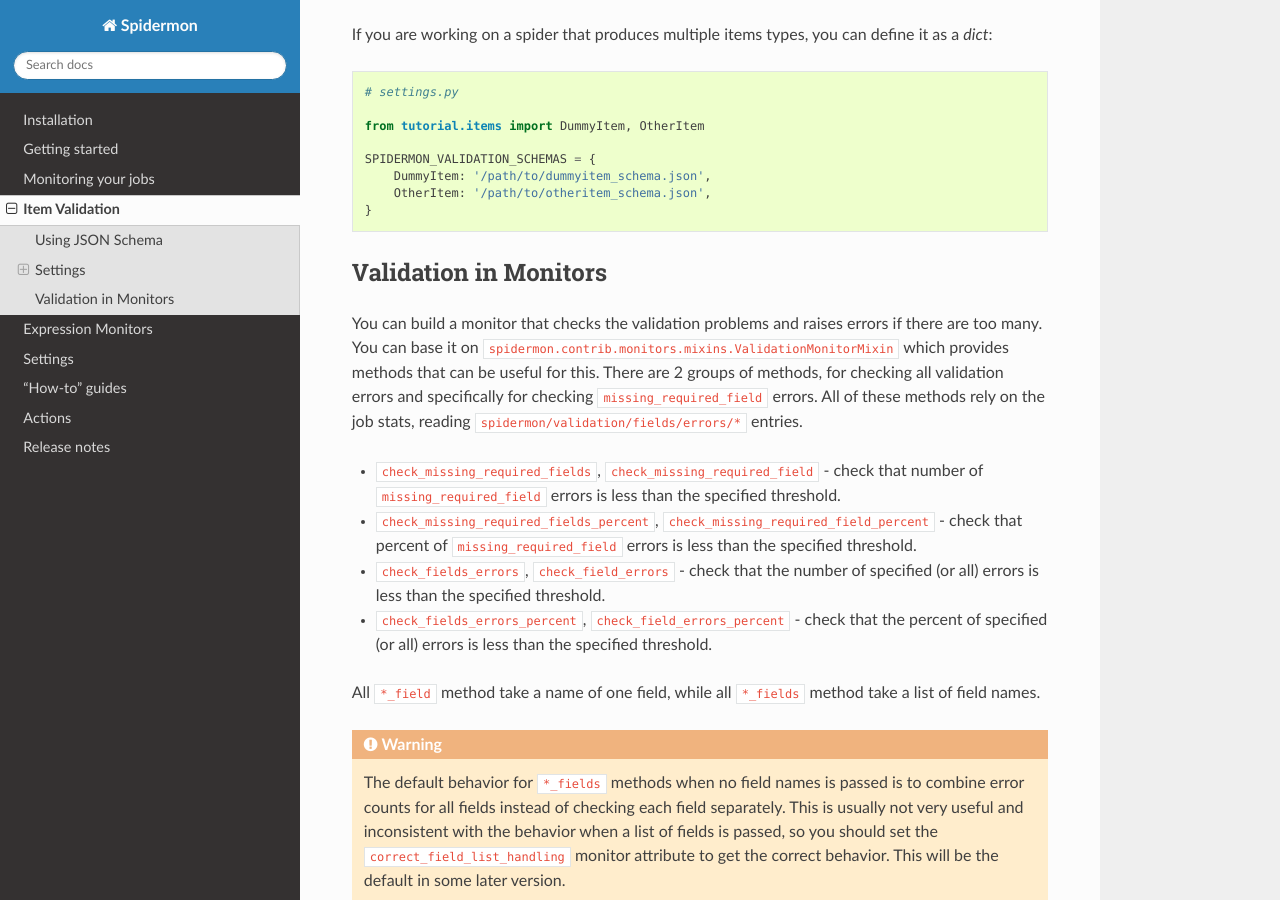
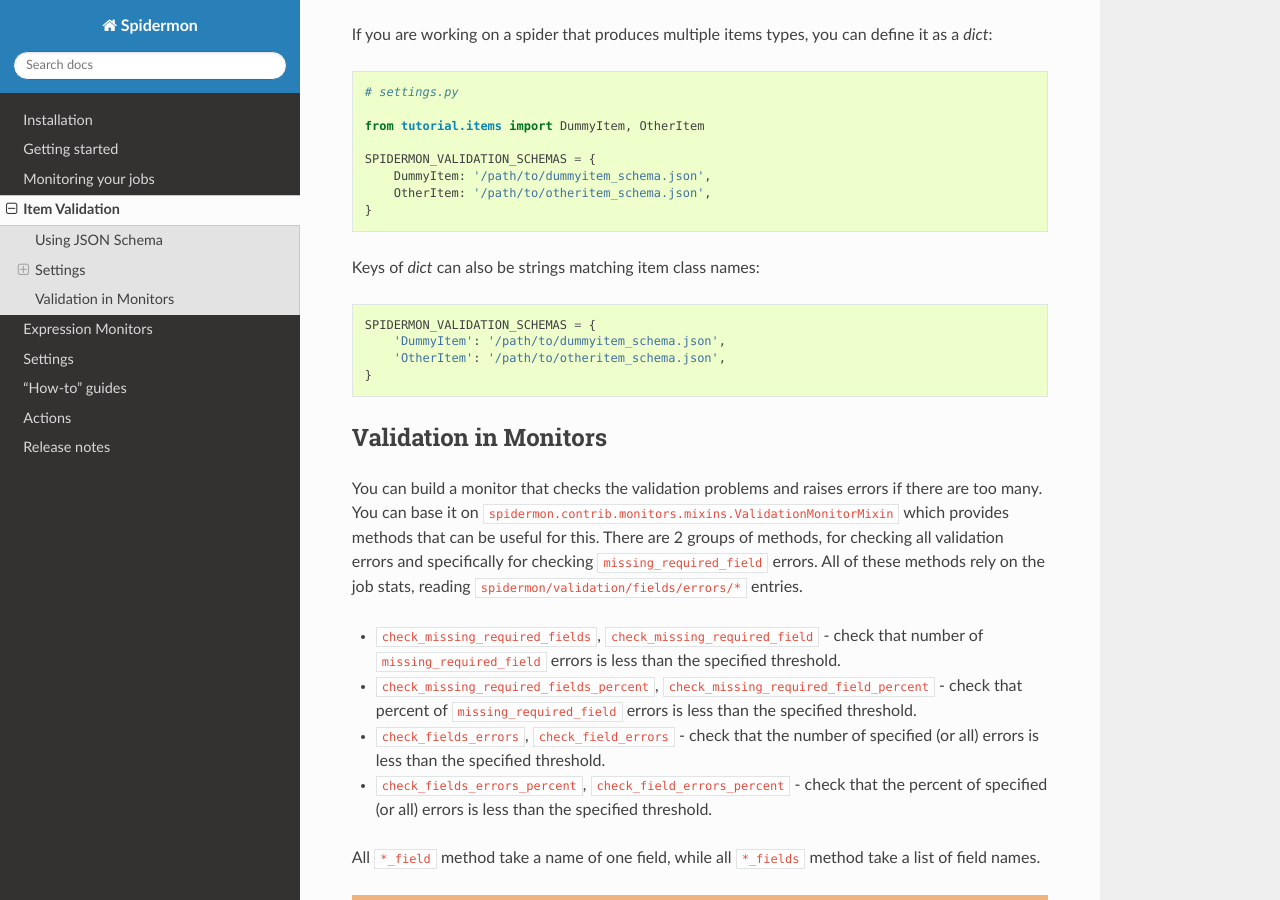
Before and after one commit to scrapinghub/spidermon, a Sphinx documentation site: the page built from docs/source/item-validation.rst, in a window 1280 px wide and 900 px high, scrolled down 2600 px. Built offline with Sphinx 7.4.7 and the Read the Docs theme 2.0.0, drawn with Linux system fonts in a browser that asks for light colours.

Commit message:
Allow per item validators to be specified by string

```diff
--- a/docs/source/item-validation.rst
+++ b/docs/source/item-validation.rst
@@ -141,6 +141,17 @@ as a `dict`:
         OtherItem: '/path/to/otheritem_schema.json',
     }
 
+Keys of `dict` can also be strings matching item class names:
+
+.. code-block:: python
+
+    SPIDERMON_VALIDATION_SCHEMAS = {
+        'DummyItem': '/path/to/dummyitem_schema.json',
+        'OtherItem': '/path/to/otheritem_schema.json',
+    }
+
+
+
 Validation in Monitors
 ----------------------
 
```
Also changed, not shown: 2 other files.
